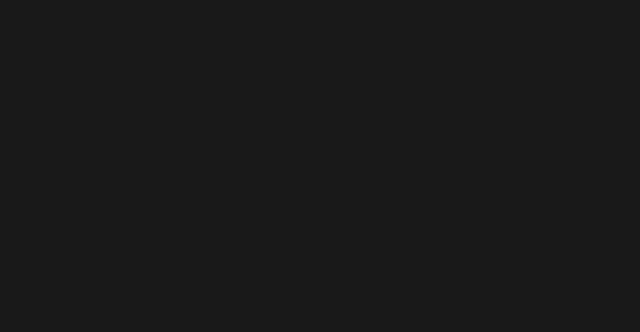
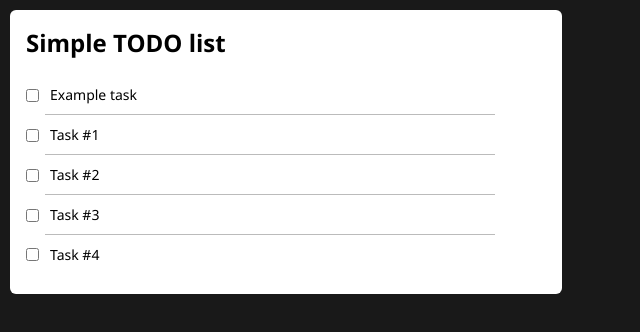
Before and after one commit to plvs-vltra/todo-list, a plain HTML site: page index.html in a window 1280 px wide. Shown: the whole page, without its empty margins (0-640 px from the left). Drawn offline with Linux system fonts and the light colour scheme.

Commit message:
Created app UI

```diff
--- /dev/null
+++ b/css/todo.css
@@ -0,0 +1,53 @@
+#todo {
+    background: white;
+    color: black;
+    border-radius: 6px;
+    padding: 16px;
+    margin: 10px;
+    width: 520px;
+}
+
+
+
+#todo h2 {
+    margin-bottom: 20px;
+}
+
+
+
+#todo ul {
+    list-style: none;
+}
+
+
+
+#todo ul li div {
+    padding: 10px 5px;
+    width: 100%;
+    border-bottom: 1px solid #bbbbbb;
+    max-width: 440px;
+    bottom: 4px;
+    font-size: 14px;
+    left: 6px;
+}
+
+
+
+#todo ul li:last-child div {
+    border-bottom: none;
+}
+
+
+
+#todo ul li > * {
+    position: relative;
+    display: inline-block;
+    vertical-align: middle;
+    bottom: 4px;
+}
+
+
+
+#todo ul li input {
+    cursor: pointer;
+}
--- a/index.html
+++ b/index.html
@@ -8,10 +8,21 @@
     <title>TODO list</title>
 
     <link href="css/main.css" rel="stylesheet">
+    <link href="css/todo.css" rel="stylesheet">
 </head>
 
 <body>
+    <div id="todo">
+        <h2>Simple TODO list</h2>
 
+        <ul>
+            <li><input type="checkbox"><div>Example task</div></li>
+            <li><input type="checkbox"><div>Task #1</div></li>
+            <li><input type="checkbox"><div>Task #2</div></li>
+            <li><input type="checkbox"><div>Task #3</div></li>
+            <li><input type="checkbox"><div>Task #4</div></li>
+        </ul>
+    </div>
     <script src="js/todo.js"></script>
 </body>
 
--- a/js/todo.js
+++ b/js/todo.js
@@ -0,0 +1,11 @@
+function createTask(text, state = false, proirity = 1){
+    return {
+        text: text,
+        state: state,
+        proirity: proirity,
+    }
+}
+
+let task = createTask("Some task");
+
+console.log(task);
```
